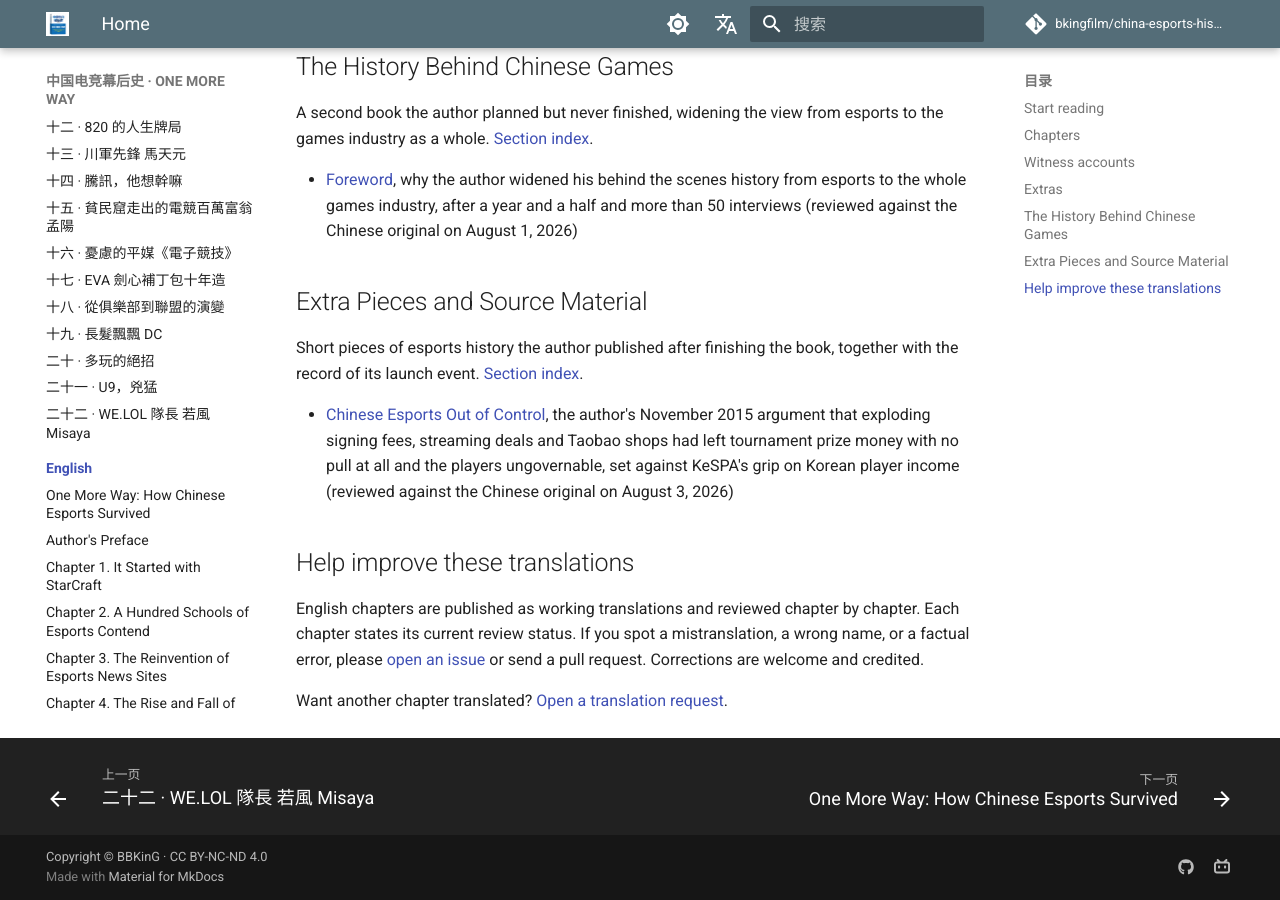
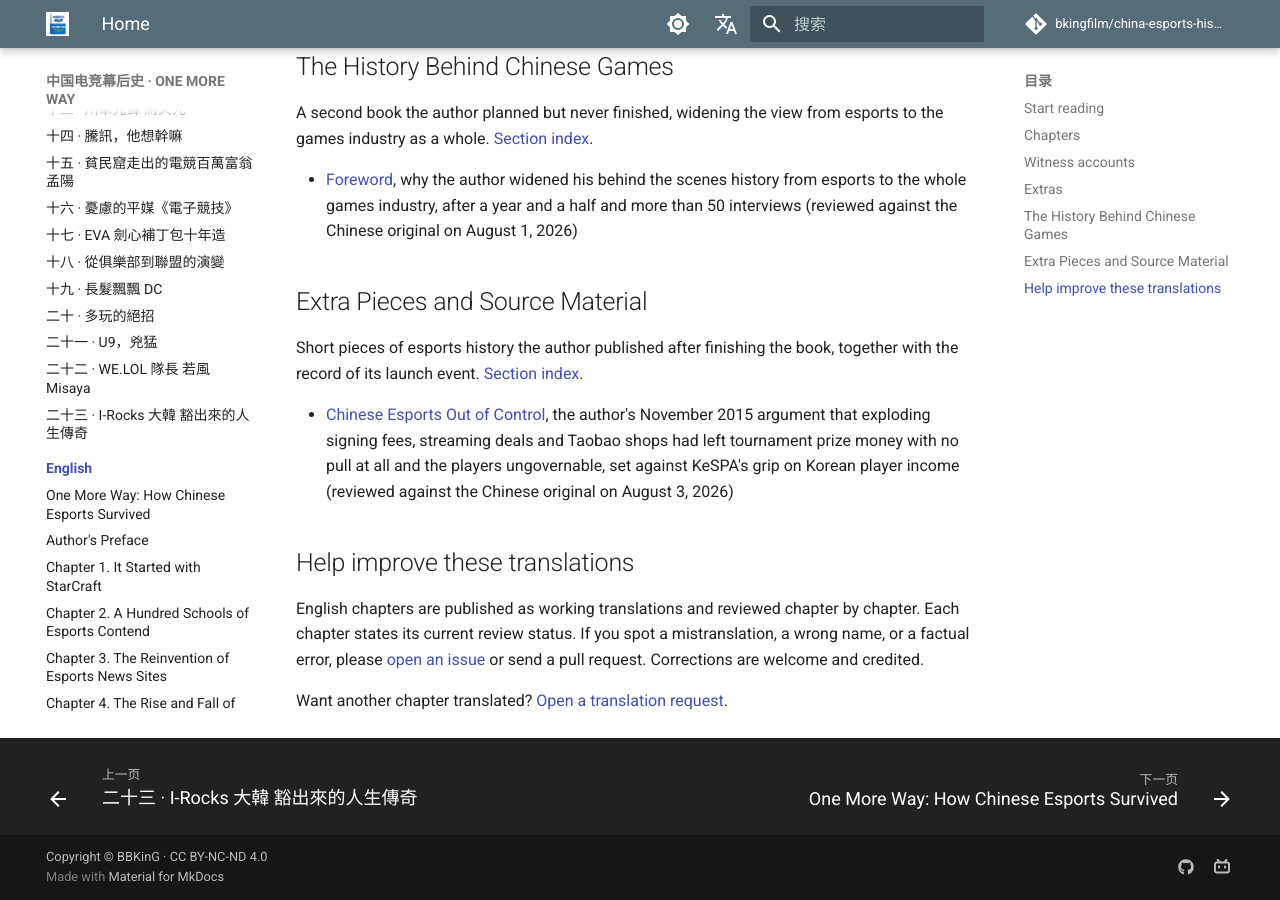
Before and after one commit to bkingfilm/china-esports-history, an MkDocs documentation site: the page built from docs/en/index.md, in a window 1280 px wide and 900 px high, scrolled down 6626 px. Built offline with MkDocs 1.6.1 and Material for MkDocs 9.7.7, drawn with Linux system fonts in a browser that asks for light colours; comment, search, counter and statistics services are not loaded; part of the change alters nothing that is shown.

Commit message:
繁體中文版新增第二十三章 I-Rocks 大韓 豁出來的人生傳奇
小標題切分照已校對的英文版對齊，補四個 ## 小標。
用字訂正三處：耳熏目染→耳濡目染、「翻十倍的成績。還幫助」句號改逗號、
「自我造血功能在是歷史上最好的」刪衍字「在」；另統一人名拼寫 Raymand→Raymond。
敘述部分的「的／地／得」按書面規範訂正，直接引語內一律不動。
《星際爭霸》首次出現處括注臺譯。

Co-Authored-By: Claude Opus 5 (1M context) <noreply@anthropic.com>

```diff
--- /dev/null
+++ b/docs/zh-tw/23-hanbohan-i-rocks-all-in.md
@@ -0,0 +1,113 @@
+# 二十三 I-Rocks 大韓 豁出來的人生傳奇
+
+> 《ONE MORE WAY：中國電競幕後史》其中一章。作者 BBKinG（劉洋）。譯自簡體中文原文：[二十三 I-Rocks大韩 豁出来的人生传奇](../zh/chapters/23-I-Rocks大韩-豁出来的人生传奇.md)
+>
+> 首次發表於作者的知乎專欄，2013 年 12 月 13 日：https://zhuanlan.zhihu.com/p/19636641
+>
+> 這是等待校對的工作稿。若您發現誤譯、用詞不合臺灣習慣或史實錯誤，歡迎[開一個 issue](https://github.com/bkingfilm/china-esports-history/issues/new) 或送出 pull request。
+
+韓伯翰，圈內朋友都叫他大韓，1983 年 1 月生於河北，長在北京，遊戲和外設的狂熱愛好者，德國著名機械鍵盤品牌 Cherry 的中國總代理，I-Rocks 聯合創始人。
+
+初見大韓，就覺得像鬍子刮乾淨後的李逵，黑壯結實，目光如炬，就差雙手提著板斧了。他性格直爽，酷愛以酒會友，那天採訪結束以後被他拉去喝了一晚上，醉眼迷離之時，他突然關掉音樂，收起笑臉，轉過身來，用閃著冷火的眼睛盯了我一會，然後講了個故事，我突然意識到，原來此時此刻，採訪才剛剛開始。
+
+2011 年，大韓主動與 WE 電子競技俱樂部建立了定製品牌分銷模式，3 年後，他不但完成了 I-Rocks 系列外設年銷售額翻十倍的成績，還幫助很多中國電競俱樂部、解說、媒體等機構建立了一條最直接有效的關注度變現途徑。
+
+如今，大韓模式的成功，讓硬體外設廠商在電競行業中的角色不再只是贊助商，而是變成了合作夥伴，電競人也從被動等贊助，變成會主動幫商家銷售產品的體育文化商人，這對中國電子競技發展有著十分深遠的影響。
+
+## 你敢豁嗎？敢嗎？
+
+那天大韓講的故事與電競無關，我就不說了，只是在酒局臨別之時，大韓拉著我反覆問了一句話，他說：我有今天是因為我豁的出去，你敢豁嗎？敢嗎？
+
+我明白他是在為自己爭一口氣。因為作為一個中國紅三代，將門之後，在別人眼裡，他有今天根本沒必要豁，而實際上他付出的反而更多。
+
+抗日戰爭時期，大韓爺爺的外號也叫大韓，他原本是保定的一個地主，日本人打進來以後，到處燒殺掠奪，他一怒之下帶著家丁和鄉親到張家口的山區跟鬼子打起了遊擊，張家口本地有個城志，裡邊就記錄了當時日本鬼子的一句話，叫大韓小韓活不過一年。小韓是指當地另一個打遊擊的人，大韓就是韓伯翰的爺爺，後來小韓被日本人抓住殺了，大韓硬是扛住繼續打遊擊，堅持到了解放。大韓的外公是四野的正規軍，抗日戰爭解放戰爭抗美援朝一個沒落下。爺爺和外公都是軍人，大韓的父親從小耳濡目染，自然也成了軍人，現在已經是軍中的高級將領。
+
+雖然大韓的家族背景聽起來很顯赫，但是作為隨軍家屬，他的童年就是在不斷地搬家中度過的，農村、山溝以及敵人偵查不到的偏僻兵營駐紮地，大韓都待過，反正部隊到哪他跟到哪，一直到初中考到縣裡前二，進了清華附中，才算是在北京穩定了下來。
+
+高二時迷上玩電腦遊戲，與別人喜歡玩遊戲的原因不同，大韓是因為覺得大家一起玩遊戲很開心。可能是童年的到處遷徙，居無定所，這讓他更加珍惜能與朋友一起分享快樂的感覺，這也為他日後做生意時，願意與人分享埋下了伏筆。
+
+進了大學後，他在遊戲的這條路上變得一發不可收拾，豁出命了玩，電腦放在床上，每天坐起來就玩遊戲，除了上廁所，基本不下床的。星際爭霸（臺譯《星海爭霸》）、CS、WAR3 樣樣玩得轉，經常在宿舍樓裡稱霸。
+
+直到有一天，大韓跟一個同學打 CS，那人把他贏了，差距非常大，他相當地意外，以至於終於肯起身下床，去找那個同學討教了。
+
+就是這個意外的下床，讓大韓開啟了一個新的世界。
+
+大韓發現他這個同學用了一個很奇特的滑鼠 IE3.0，沒有滾球的光電滑鼠竟然定位如此精準，這一刻對於當時的大韓來說，猶如醍醐灌頂，一個好的外設竟然可以帶來如此大的天差地別？
+
+之後的幾年裡，大韓開始瘋狂地收集各類外設，把國內外新出的知名品牌產品全都託人託關係收集過來研究，甚至在大多數人都不知道 Razer 和 Cherry 的時代，他就有了他們最新的外設裝備。
+
+大學四年，大韓就在泡外設論壇、找外設資料、做外設評測中度過了，他對遊戲和外設的瞭解越深，就越覺得這是條將來可以做出一番事業的路子，這使得他對自己的未來產生了與父輩不同的想法。
+
+畢業時，大韓和父親深談了一次，家裡想讓他進部隊，路都鋪好了，以他家族的關係背景，部隊這條路對大韓來說簡直就是條高速公路，但是大韓並不同意，爭論的最後，他平靜地問了父親一個問題：當兵要麼開疆破土，要麼保家衛國。現在是和平時期，第一個沒戲，第二個輪的到我？父親無言以對，大韓說出了自己的想法，從商，因為他發現這個時代最強大的團體不是軍隊，而是商業機構，他想在這個戰場上試一試。父親只好默認了。
+
+雖然家裡不再逼他了，但大韓給自己的壓力並不小，因為對於他的親戚朋友們來說，一個紅三代在賣滑鼠鍵盤？這是周圍人無法理解的，覺得他是在胡鬧。於是，他咬牙發誓要自己做出些成績來，當即跑去中關村練攤了，由於大韓對各種外設很熟悉，很快就找了份站櫃檯的工作，開始每天跟各種形形色色的顧客打交道，學習察言觀色，瞭解用戶的需求，不斷磨練自己，從最基礎的地方開始學習做市場和管道的方法。
+
+很快，命運給了他一次豁出去的機會。
+
+2005 年，大韓跟母親去香港旅遊，別人都是去商場購物，他卻從網上查到 Cherry 在香港有家分公司，當時中國國內對機械鍵盤這個東西還處於十分好奇的階段，只有一些骨灰級玩家的論壇中可以看到一些介紹。所以大韓一落腳就慕名而去。
+
+可是，因為完全沒有預約，也不認識人，大韓跟 Cherry 公司的前臺解釋了半天，才讓她們明白自己的來意，還好香港人雖然比較商業化，但服務意識很強，沒有把大韓拒之門外，而是找了一位叫 Raymond 的市場人員來接待大韓。就是這位 Raymond，成了大韓輝煌之路的開始。
+
+當然這都是後話了，雖然 Raymond 當時對大韓的來意也是一頭霧水，但是還是帶著大韓參觀了 Cherry 公司，並耐心地介紹了很多產品，談到最後大韓提出要購買幾個鍵盤，但是 Raymond 告訴他香港分公司只做批發，不做零售，這個也可以理解，畢竟他們是只對一級代理做大宗批發的。可大韓還不死心，就說那最低買幾個算是批發，對方答：至少十個。大韓愣住了，Cherry 鍵盤的售價向來是很貴的，800 多塊一個對於現在的大學生來說都要考慮考慮的，何況是 8 年前，但是大韓當時咬牙買下來，用掉了他當時所有的打工積蓄，不就是豁嗎？那就豁吧。
+
+於是，別人從香港回來大包小包是衣服、包包、化妝品，他是扛了十個重得要死的機械鍵盤回來的。
+
+大韓說，扛回來雖然很痛苦，但是相比較想辦法把這十個鍵盤賣出去，簡直太輕鬆了，因為鍵盤本身的價格加上運費已經非常高了，可面對當時國內普遍都在用薄膜鍵盤的大眾來說，機械鍵盤是什麼都很少有人知道，別說向這些人推銷了，於是，艱苦的概念普及之路開始了，大韓逼著自己去網上找來資料翻譯，配上圖片在論壇裡發貼文，那時候幾個著名的 CS 論壇，ESAI、GZ 等等網站，都留下了大韓的身影。
+
+小時候爺爺經常給大韓講打遊擊戰時，要避開敵人優勢，開闢新的戰場，所以雖然那時候很苦，但大韓心裡很清楚機械鍵盤這條路是行得通的，因為薄膜鍵盤的市場已經被大廠商瓜分差不多了，機械鍵盤是一個全新的概念，這是一片藍海，這讓大韓在戰略上走對了路。再加上他在論壇中的概念普及起了效果，那十個天價一樣的機械鍵盤竟然被他賣掉了。
+
+這個時候剛好香港的 Raymond 打電話來做客戶回訪，他本來只是抱著好奇的心態來問問情況，沒想到大韓跟他說賣完了，這讓他十分驚奇，然後跟大韓說，是否願意做 Cherry 內地的指定銷售商？願意每個鍵盤降 10 美金，但是需要大韓吃下更大規模的貨。
+
+豁還是不豁？又一次擺在大韓面前。
+
+大韓覺得風險不小，但是這生意能做，那就咬牙借錢豁吧，大韓同意了，狹路相逢，勇者勝，運氣也站在了他那邊，後來付款的時候剛好趕上美元利率下降，這讓他小賺了一筆。
+
+由於初期的鍵盤生意並不能養活自己，所以大韓還是進了一家國企，一邊學習大企業的做事方法，一邊賣滑鼠鍵盤，隨著鍵鼠生意越做越大，在論壇裡賣鍵盤已經不能作為主要銷售管道手段了，於是，2008 年初，他在中關村裡開了一個 20 平米的小店，租金很貴，大韓說，簽的時候都沒有底，不知道能不能賺回來。但他從此開始了兩份工作同時跑的日子，週末全在店裡泡著，他說，那時候雖然累，但在國企裡學到的項目經驗是非常寶貴的，給後面跟 Cherry 這樣的大公司接觸打下了基礎。
+
+## 命運只青睞有勇氣和準備的人
+
+2008 年，德國 Cherry 公司裡的一個中國人成了大韓的貴人，他的親戚在北京中關村看到了大韓在做的 Cherry 推廣，宣傳行銷都做得不錯，於是就把這個事情隨口告訴了他，這讓 Cherry 德國總部的人十分震驚，因為他們沒有在中國內地做過一分錢的推廣，怎麼會有人把自己的產品做得這麼火？
+
+帶著各種好奇和複雜的心情，Cherry 的這個中國人與大韓取得了聯繫，並隨後帶了一個德國的產品經理飛到北京見到了大韓。之後的一切都成了順理成章。
+
+為什麼說是順理成章的？那就要先講下 Cherry 的歷史，不然大家可能理解不了當時和之後發生的事情有多傳奇。
+
+Cherry 公司誕生於 1953 年的德國，總的來說 Cherry 是做開關的，但是千萬不要小看德國人對一個開關的重視程度，他們把這個開關工藝做成了一種藝術，以至於從那時起，Cherry 的產品就主要應用於軍事領域，大型電腦，科研儀器，控制系統都在用 Cherry 的產品。
+
+在冷戰背景時代，軍方是 Cherry 最大的採購商。這使得 Cherry 從一開始就有充足的資金擴展生產線，到 80 年代商用電腦進入高速發展階段，Cherry 進入鼎盛時期，當時 Cherry 一共有 24 條生產線，可年生產 2 億 4000 萬個 MX 開關，這些生產線到現在依然可以使用，換句話說，Cherry 這些生產線的成本早就收回來了，在這個領域他有絕對的技術和成本優勢，想超越他是很困難的。
+
+可是，從 90 年代起，薄膜鍵盤等新技術的出現，讓機械鍵盤昂貴、笨重的缺點開始越來越凸顯，Cherry 的機械鍵盤開始衰落，生產線也在不斷地停工縮減，Cherry 甚至自己都沒想到還會有再翻身的一天。
+
+正是在這樣一個背景下，德國 Cherry 總部對大韓在中國國內所作的引導機械鍵盤概念新革命的工作才會如此驚奇。大韓避開了薄膜鍵盤這個主戰場，開闢了全新的領域，這種勇氣和能力讓 Cherry 十分敬佩，中國總代這個香餑餑就自然而然地落在了大韓手上。
+
+大韓也因為在機械鍵盤市場的突出貢獻，被稱為中國機械鍵盤之父。
+
+回過頭看大韓的這段經歷，幾次關鍵時刻敢豁是他成功的關鍵，他扛住了風險和壓力，獲得了收穫，這需要敏銳的判斷力和強大的勇氣與信念，之後幾年 Cherry 的銷售逐漸上了軌道，大韓卻並沒有停下來，因為他知道機械鍵盤這個領域也會慢慢變成紅海，又到了開闢新戰場的時候了。
+
+## 與 WE 俱樂部結緣
+
+大韓早在 War3 時代就是 WE 電子競技俱樂部的粉絲了，作為一個忠實的電子競技愛好者，為中國電子競技做些事情一直是他的夢想，而且手頭最熟的外設行業又跟電子競技這麼近，於是，一切又是那麼水到渠成。
+
+2010 年 Chinajoy 之後，大韓在朋友的引薦下認識了 WE 的創始人 KING，兩人一見如故，決定要一起做些事情。事情是決定了，但中國電子競技這麼多年是出了名的坐嘆金山無處挖，有市場不知道怎麼賺錢，大韓是怎麼解決這個問題的呢？
+
+首先，大韓認為商業品牌與傳統體育合作成功的關鍵就是兩點：基數 + 崇拜。WE 俱樂部作為業內時間最長也最知名的電子競技俱樂部，崇拜和基數都有，於是他一定要跟 WE 合作，只是商業模式要改。
+
+之前的商業模式就是贊助形式的，電競人們求著廠商贊助，而且很多時候只是得到產品，現金贊助都很少，即使是一些大廠商，廣告贊助都是很不穩定的，時有時無，不過以前電競市場規模小，這也是時代的瓶頸。
+
+可到了大韓這裡，這局面怎麼改？他面對的第一個問題就是德國 Cherry 總部對於他在遊戲方面的推廣方式完全不認同，就連贊助都批得很困難，無論他怎麼遊說都沒有用。大韓無奈了，這個戰場走不通，那只能另開一個戰場了。
+
+於是，大韓又豁出去了，做了一個全新的品牌 I-Rocks，可能很多人不相信，大韓做 I-Rocks 完全是因為電子競技，這是薄膜鍵盤的領域，是他當初避開的戰場，可是他現在又回來了，並且從一開始就把 I-Rocks 這個系列定位在電子競技的領域，找電子競技圈最頂尖的俱樂部、選手、解說合作，貫徹他對基數和崇拜的理解。
+
+從 2010 年開始，大韓與 WE 前三年是不賺錢的，第一年就給了 WE 電子競技業內最高的分成，具體多少是商業機密不方便透漏，但是可以說 I-Rocks 每年都投入至少 200 萬在品牌建設上，第一年這個市場費甚至遠遠超過 I-Rocks 的銷售額。捨得花錢，決策快，與戰隊捆綁銷售，這三點成了 I-Rocks 那三年的一直堅持貫徹的理念，於是有了 I-Rocks 冠名戰隊、I-Rocks 校園行、I-Rocks WE 全套系列外設，不但推出了專屬的鍵盤滑鼠，還開發了耳機、滑鼠墊、線夾等等 WE 主題產品，並且以最快速度根據產品市場反饋，作出更新和改進，這使得 I-Rocks 終於在 2013 年迎來了收穫的季節，不但收回了之前的投入，還得到了巨大的回報。
+
+## 中國電子競技歷史上的革命性突破
+
+大韓在電競被普遍不看好的情況下，勇於嘗試與電競人建立「贊助費用和銷售分成」同時存在的模式，讓電競人成為這個生意的一部分，並且獲得了成功，這是中國電子競技歷史上的一次勇敢的嘗試和革命。
+
+I-Rocks 模式成功後，直接刺激了其它各大外設和電腦硬體廠商，原先只願意給產品贊助的廠商，開始紛紛效仿，都願意拿真金白銀與各戰隊俱樂部、解說們建立捆綁的銷售模式，這使得大批的電競人開始努力地在自己的影片和所有其它管道幫助商家銷售產品、建立口碑。事實證明這條路是正確的，淘寶店裡因此走出一個又一個的電競富翁。
+
+如今，中國電子競技的自我造血功能是歷史上最好的，即使沒有了贊助，電子競技俱樂部和電競人們也能靠自己的比賽成績和產品營運活得很好，電子競技第一次自己形成了穩定、良性的生態循環，在這一點上，I-Rocks 和中國機械鍵盤之父韓伯翰，功不可沒。
+
+I-Rocks 上軌道了，大韓卻沒有停下自己的腳步，他認為生意人是做趨勢的，未來的趨勢是行動網際網路，他做了一個手機遊戲公司，研發的競技類手機遊戲馬上就要上市了，並且還做好了手機的外設手把，插在手機兩端就可以玩遊戲，同時還附帶 WIFI 和集成遊戲 App 下載功能，方便實用，從軟體到硬體他都已經想到並且實體化了，新的戰場再一次開闢好了，這一次大韓又要準備豁了。
+
+I-Rocks 大韓 豁出來的人生傳奇
--- a/docs/zh-tw/index.md
+++ b/docs/zh-tw/index.md
@@ -42,3 +42,4 @@
 - [二十 多玩的絕招](20-duowan-killer-move.md)，全書第二十章。歡聚時代 2012 年 11 月在納斯達克上市，市值 6.06 億美元，多玩遊戲網和 YY 都在它旗下。多玩 2005 年 4 月開張當天就拿到雷軍 100 萬美金天使投資，卻一路虧到 2011 年，光 YY 項目組就養了 500 多名技術人員。做《魔獸世界》專區時對手是已經站穩的 NGA，多玩靠裝備資料庫、系統化的專區頁面和專吃低級副本問題的路線切進去，半年把專區做到 500 萬 PV。2008 年公司在賣或不賣上分裂，總經理張雲帆出走，後來去創了 178；同年迪斯尼旗下的 Steamboat 投進第二輪 500 萬美元，YY 突破 30 萬人同時線上。李學凌那句「既然你要用 99 招打他，為什麼不用一招把他打死」落到產品上，就是先只解決不卡、不掉、不延遲，並砍掉彈出式廣告與登入新聞視窗。2011 年 6 月推出的英雄聯盟盒子靠勝率查詢、戰鬥力系統、裝備推薦三步擠掉 LOL 助手、大腳、神燈等對手，2012 年 2 月多玩遊戲網日均 PV 破 1 億（等待校對的工作稿）
 - [二十一 U9，兇猛](21-u9-ferocious.md)，全書第二十一章。U9 的老闆劉亮 1980 年生於西安，警校畢業後當了半年警察，被家人強行送去當兵，那時候的部隊是當網癮訓練班使的。2000 年退伍，聽說深圳遍地黃金就翻過廣深之間那道鐵絲網高牆，落地一看是望不到邊的荒地，跑了十來公里才看到人。他在電腦學校發傳單一天發 2000 份，靠背下老師的講稿升職去教電腦，2001 年回西安在兩所學校辦培訓班，一個暑假賺到 30 萬。2004 年做《傳奇》私服身家千萬時，他順手把灰磷的 U9 收了下來，只維持基本開銷，並告訴團隊想要奔跑就要自己先站起來。U9 靠自家的伺服器與頻寬、只推原創地圖不推 IMBA 圖、傻瓜版安裝器和突破 3M 上限的補丁，從個人網站做成上千萬 PV 的 WAR3 RPG 站；論壇上真三兩派勢不兩立，一場中路法師 SOLO 的賭局有人真切了小拇指。2005 年底開 DOTA 專區後與 DCN 拼漢化速度，連夜加班之下曾把影魔的移動速度寫快了 100。2007 年最想收的 GodLike 因為自己沒有穩定營收而錯過，同期劉亮的 QQ 掛等級產品被騰訊改掉演算法打死，光退代理商的錢就退了一千多萬，賣車賣房硬撐到 2009 年靠迅雷導流，年收入才從兩三百萬做到兩三千萬（等待校對的工作稿）
 - [二十二 WE.LOL 隊長 若風 Misaya](22-misaya-yu-jingxi-we-lol-captain.md)，全書第二十二章。若風（禹景曦）1992 年生於湖南邵東，高一因為忘記穿校服被年級主任在校門口從頭罵到尾，此後再也沒回過那所學校，2008 年徹底不上學了。母親怕他離家出走，買了臺電腦把他留在家裡，他就整天在家瘋狂練 DOTA，一天只睡兩三個小時，一打就是兩年。第一次想打職業，帶著自己攢的 1000 塊壓歲錢去武漢，錢被騙走，只能到處借錢才回得了家；第二次進伍聲 2009 組建的 FTD，五個主力沒人肯打輔助，他被安排去練惡魔巫師，一個月後覺得拖了戰隊後腿，留封信就走了。2010 年 WCG 頂替外籍選手 chuan 上場，仍舊輸給 NV、LGD 和 EHOME，他答應母親回去唸書，考上湖南傳媒大學的專科。2010 年 9 月在學校第一次玩到英雄聯盟，跟 Ayaya 在長沙的 Dream 打騰訊的 TGA，一個月進國服前 30 名，之後受 WE 的裴樂與周豪之邀去上海。當時國內還沒有 LOL 比賽，他們頂著 200PING 的延遲在美國伺服器上打，2011 年 10 月在廣州 IEM 擊敗 CLG、AAA 和 Flash 拿下第一個世界冠軍。2011 年 WCG 輸給 IG 之後他哭了 30 分鐘，回到飯店第一次主動打電話給父親，多年的隔閡就此散了（等待校對的工作稿）
+- [二十三 I-Rocks 大韓 豁出來的人生傳奇](23-hanbohan-i-rocks-all-in.md)，全書第二十三章。韓伯翰（大韓）1983 年生於河北，爺爺抗戰時在張家口打遊擊，外公是四野的正規軍，父親是軍中高級將領，隨軍家屬的童年就在不停搬家中度過。大學四年泡外設論壇、寫評測，畢業時他問父親，和平時期當兵，開疆破土沒戲，保家衛國又輪不到自己，就此推掉家裡鋪好的部隊路，跑去中關村站櫃檯。2005 年陪母親去香港，他闖進 Cherry 分公司要買鍵盤，被告知最低批發十個，用光打工積蓄扛回十個機械鍵盤，再自己翻譯資料到 ESAI、GZ 這些 CS 論壇發文做概念普及，全部賣掉之後拿到 Cherry 內地指定銷售商的資格。2008 年初在中關村開了 20 平米的小店，同年德國總部循著他的推廣找上門，中國總代就此落到他手上，他也被叫作中國機械鍵盤之父。2010 年 Chinajoy 後結識 WE 的 KING，因為德國總部完全不認同遊戲方面的推廣，他另建 I-Rocks 這個薄膜鍵盤品牌專攻電競，每年至少投入 200 萬做品牌，與 WE 前三年都不賺錢，2013 年才收回投入。贊助費用加銷售分成這個模式此後被各大外設廠商跟進，電競人從被動等贊助變成主動幫商家賣貨（等待校對的工作稿）
--- a/mkdocs.yml
+++ b/mkdocs.yml
@@ -182,6 +182,7 @@ nav:
       - 二十 · 多玩的絕招: zh-tw/20-duowan-killer-move.md
       - 二十一 · U9，兇猛: zh-tw/21-u9-ferocious.md
       - 二十二 · WE.LOL 隊長 若風 Misaya: zh-tw/22-misaya-yu-jingxi-we-lol-captain.md
+      - 二十三 · I-Rocks 大韓 豁出來的人生傳奇: zh-tw/23-hanbohan-i-rocks-all-in.md
   - English:
       - "Home": en/index.md
       - "One More Way: How Chinese Esports Survived": en/one-more-way-tedx-2015.md
```
